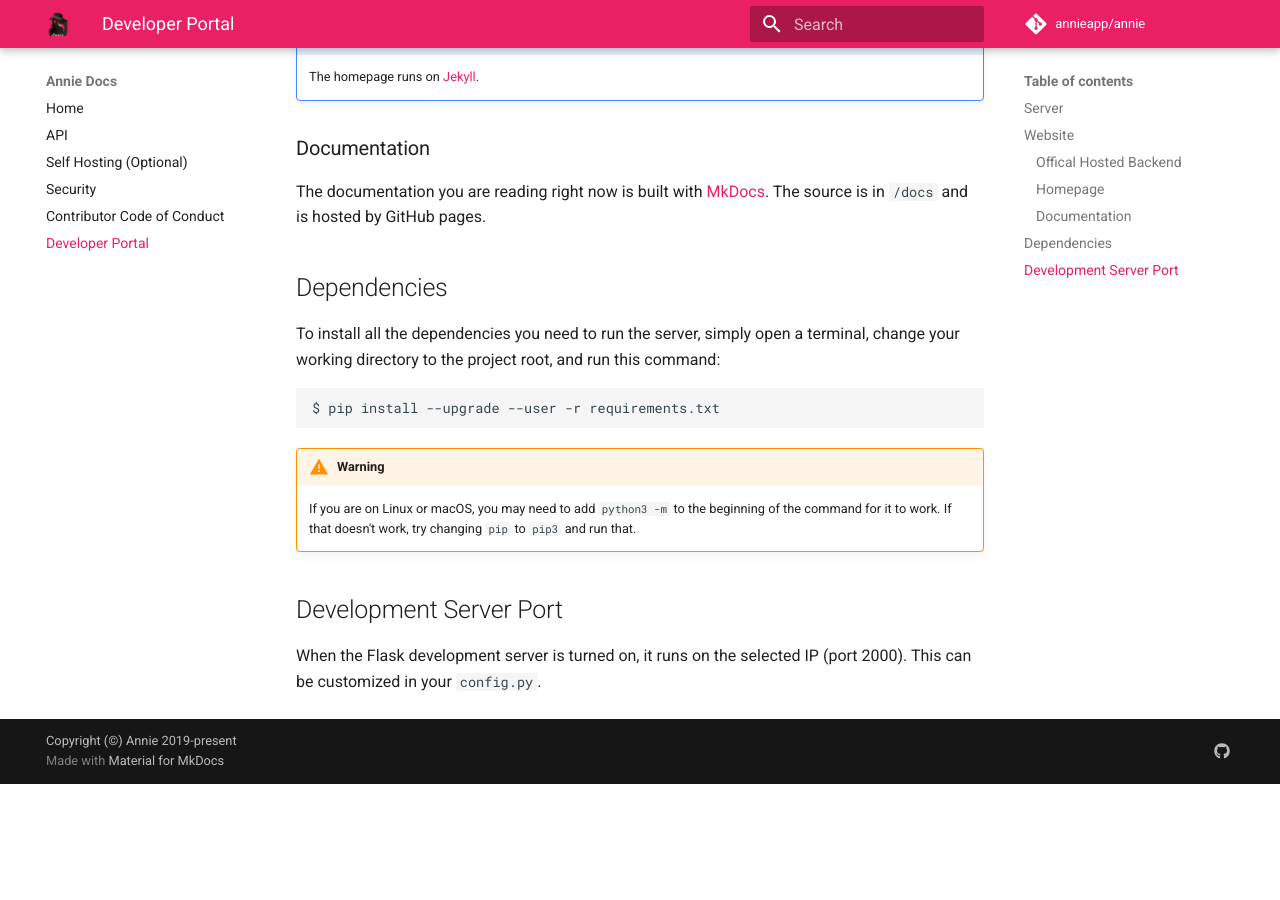
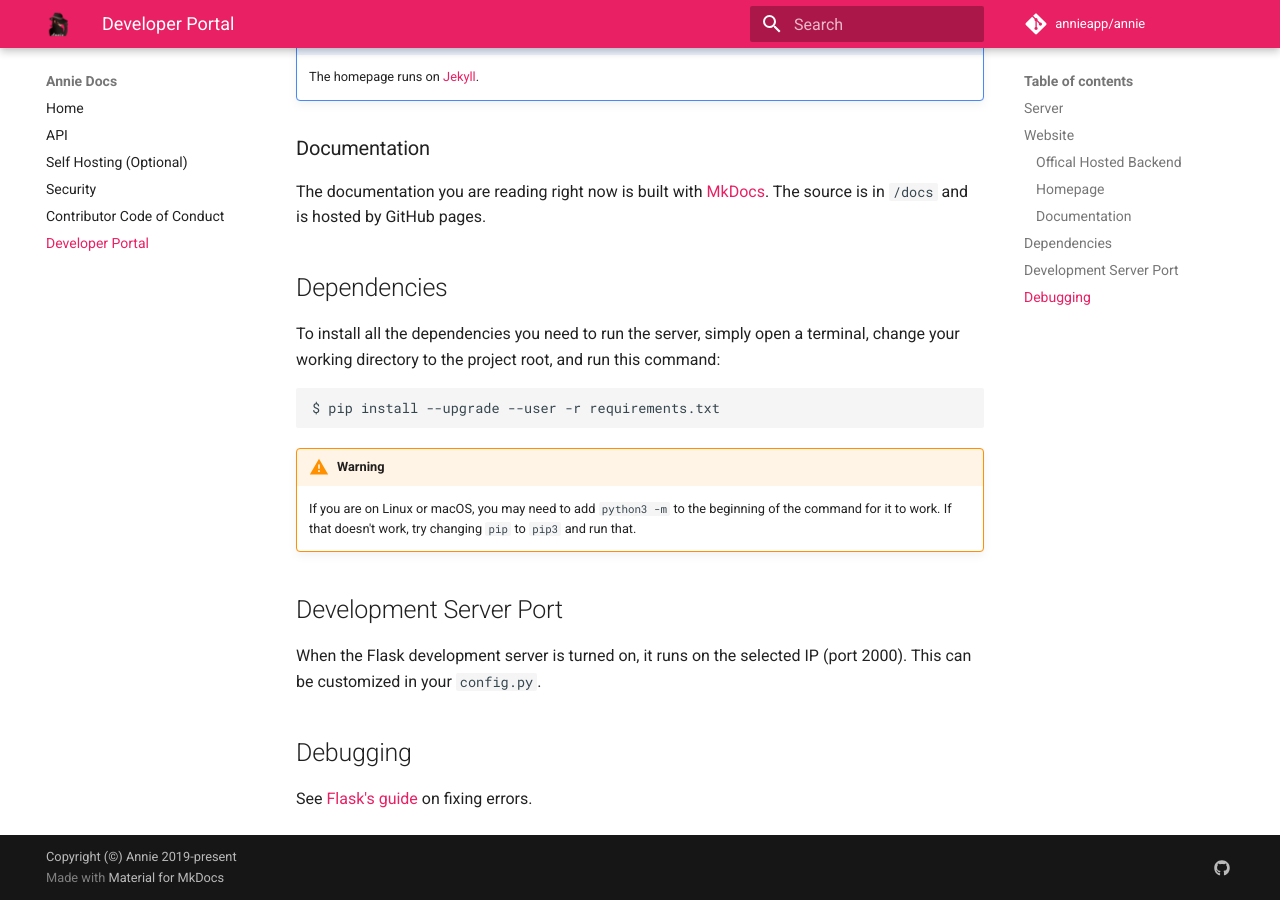
Before and after one commit to annieapp/annie, an MkDocs documentation site: the page built from docs/development.md, in a window 1280 px wide and 900 px high, scrolled down 818 px. Built offline with MkDocs 1.6.1 and Material for MkDocs 9.7.7, drawn with Linux system fonts in a browser that asks for light colours; comment, search, counter and statistics services are not loaded; before the commit the page ends 1602 px from its top, so only the background shows below that.

Commit message:
link flask debugging thing

```diff
--- a/docs/development.md
+++ b/docs/development.md
@@ -51,3 +51,7 @@ $ pip install --upgrade --user -r requirements.txt
 
 When the Flask development server is turned on, it runs on the selected IP (port 2000).
 This can be customized in your `config.py`.
+
+## Debugging
+
+See [Flask's guide](http://flask.pocoo.org/docs/1.0/errorhandling/) on fixing errors.
```
